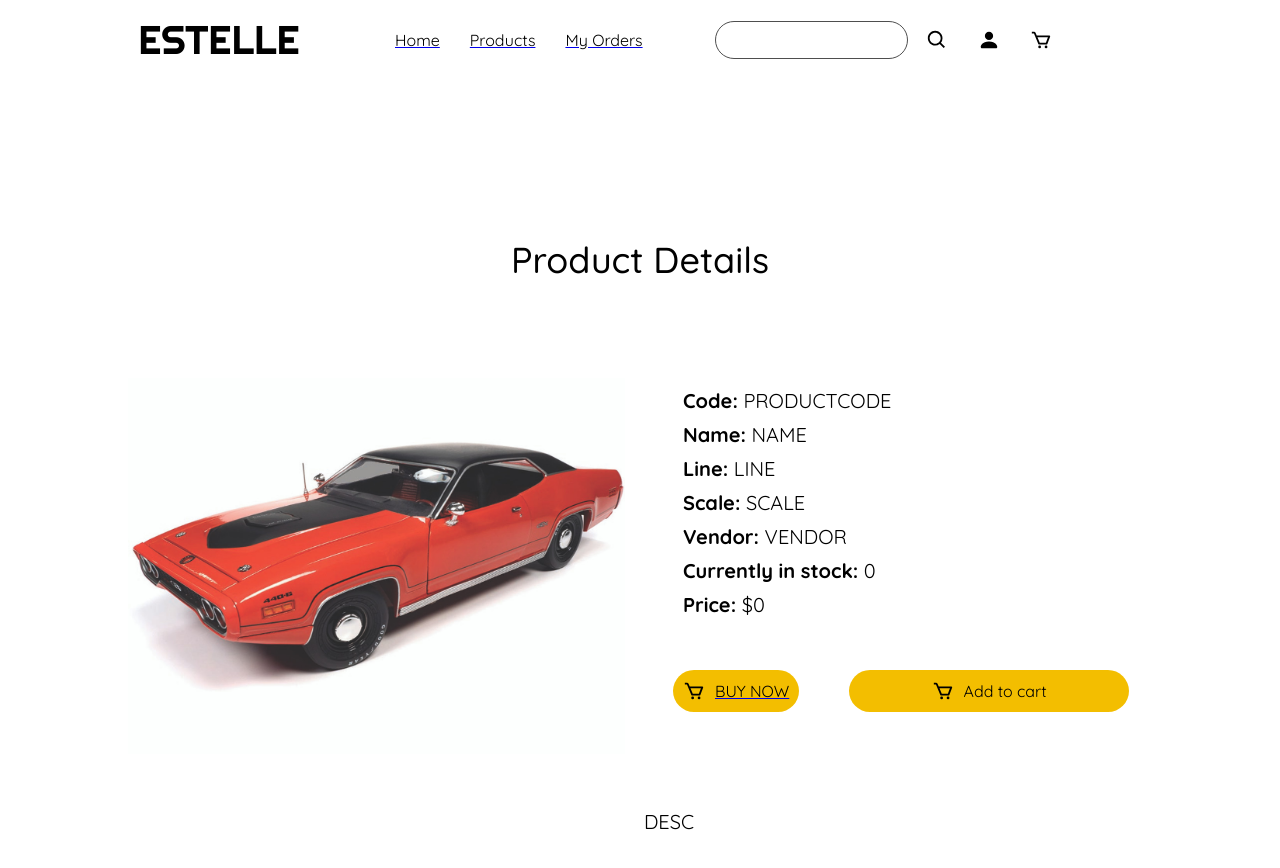
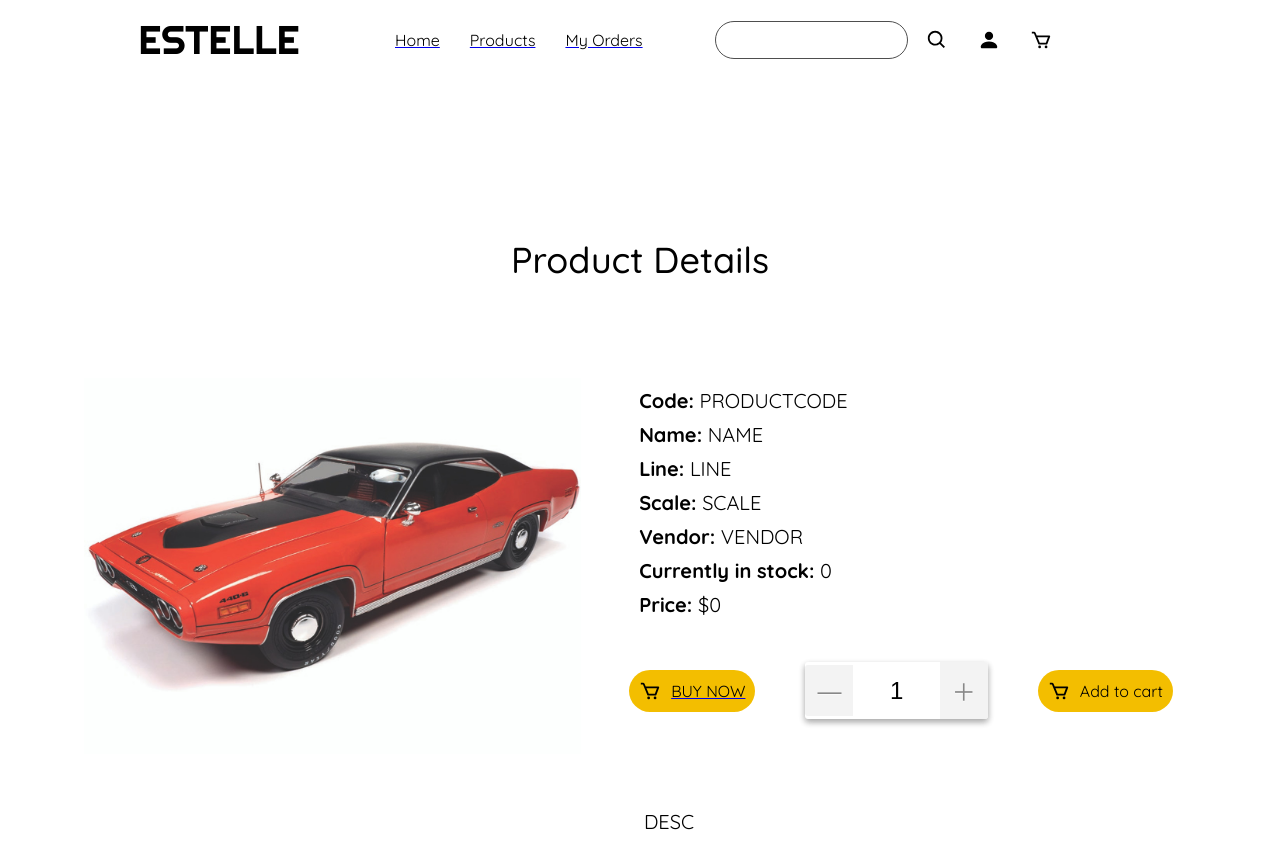
Before and after one commit to iambaangkok/261342-Database-Project-Frontend, a React (Create React App) app: page /product in a window 1280 px wide. Shown: the top 868 px of the page. Built offline with nearby package versions, Linux system fonts and the light colour scheme; no server answers.

Commit message:
Added addToCart with quantity

```diff
--- a/src/components/ProductsProductCard.tsx
+++ b/src/components/ProductsProductCard.tsx
@@ -5,6 +5,7 @@ import { Link, useNavigate } from 'react-router-dom';
 import Button from './Button';
 
 import img1 from '../images/cc_01.jpg';
+import Quantity from './Quantity';
 
 
 type ProductsProductCardProps = {
@@ -25,6 +26,7 @@ function ProductsProductCard(props : ProductsProductCardProps) {
 
     const [updateComponent, setUpdateComponent] = useState<boolean>(true);
 
+
     const navigateToProductDetail = async () =>{
         var url = "http://127.0.0.1:3000/product?productCode=" + props.productCode
         console.log("NAV to " + url)
@@ -40,7 +42,8 @@ function ProductsProductCard(props : ProductsProductCardProps) {
         }else{
             var body = {
                 productCode:props.productCode,
-                remember_token: JSON.parse(localStorage.getItem("Token")!)
+                remember_token: JSON.parse(localStorage.getItem("Token")!),
+                quantity:1
             }
 
             console.log(body)
@@ -53,6 +56,8 @@ function ProductsProductCard(props : ProductsProductCardProps) {
             return resp.data;
         }
     }
+
+
 
     useEffect(() => {
 
--- /dev/null
+++ b/src/components/Quantity.tsx
@@ -0,0 +1,44 @@
+import { useState, useEffect } from 'react';
+import '../css/Quantity.css'
+
+type QuantityType = {
+    exportValueFunction:Function
+}
+
+function Quantity(props:QuantityType) {
+
+    const [value, setValue] = useState<number>(1)
+
+    const increment = () => {
+        setValue(value+1)
+        props.exportValueFunction(value)
+    }
+
+    const decrement = () => {
+        setValue(value-1 > 1 ? value-1 : 1)
+        props.exportValueFunction(value)
+    }
+
+    useEffect(() => {
+        props.exportValueFunction(value)
+    }, [])
+
+    useEffect(() => {
+    }, [value])
+
+    return (
+        <div>
+            <div className="quantity-input">
+                <button className="quantity-input__modifier quantity-input__modifier--left" onClick={decrement}>
+                    &mdash;
+                </button>
+                <input className="quantity-input__screen" type="text" value={value} readOnly/>
+                <button className="quantity-input__modifier quantity-input__modifier--right" onClick={increment}>
+                    &#xff0b;
+                </button>
+            </div>
+        </div>
+    );
+}
+
+export default Quantity;
--- /dev/null
+++ b/src/css/Quantity.css
@@ -0,0 +1,51 @@
+.quantity-input {
+    display: flex;
+    justify-content: center;
+    align-items: center;
+    box-shadow: 0 3px 6px rgba(0, 0, 0, 0.16), 0 3px 6px rgba(0, 0, 0, 0.23);
+    border-radius: 3px;
+  }
+  .quantity-input:focus {
+    background: red;
+  }
+
+  .quantity-input__modifier,
+  .quantity-input__screen {
+    -webkit-user-select: none;
+       -moz-user-select: none;
+        -ms-user-select: none;
+            user-select: none;
+    outline: none;
+  }
+
+  .quantity-input__modifier {
+    padding: 0.7rem;
+    width: 3rem;
+    font-size: 1.5rem;
+    background: #f3f3f3;
+    color: #888;
+    border: 0 solid #dbdbdb;
+    text-align: center;
+    text-shadow: 0 1px 0 rgba(255, 255, 255, 0.6);
+    cursor: pointer;
+  }
+  .quantity-input__modifier:hover {
+    background: #dadada;
+    color: #555555;
+  }
+  .quantity-input__modifier--left {
+    border-radius: 3px 0 0 3px;
+  }
+  .quantity-input__modifier--right {
+    border-radius: 0 3px 3px 0;
+  }
+
+  .quantity-input__screen {
+    width: 4rem;
+    padding: 0.7rem;
+    font-size: 1.5rem;
+    border: 0;
+    border-top: 0 solid #dbdbdb;
+    border-bottom: 0 solid #dbdbdb;
+    text-align: center;
+  }
--- a/src/pages/Home.tsx
+++ b/src/pages/Home.tsx
@@ -52,7 +52,8 @@ function Home() {
         }else{
             var body = {
                 productCode:productCode,
-                remember_token: JSON.parse(localStorage.getItem("Token")!)
+                remember_token: JSON.parse(localStorage.getItem("Token")!),
+                quantity:1
             }
 
             console.log(body)
--- a/src/pages/ProductDetails.tsx
+++ b/src/pages/ProductDetails.tsx
@@ -5,6 +5,7 @@ import { Link, useLocation, useNavigate, useParams, useSearchParams } from 'reac
 import Button from '../components/Button';
 
 import img1 from '../images/cc_01.jpg';
+import Quantity from '../components/Quantity';
 
 type ProductsProductCardProps = {
     productCode: string,
@@ -37,6 +38,8 @@ function ProductDetails() {
         }
     )
 
+    const [quantityValue, setQuantityValue] = useState<number>(1)
+
     const addToCart = async () => {
         var addToCartURL = "http://127.0.0.1:8000/api/addToCart"
 
@@ -46,7 +49,8 @@ function ProductDetails() {
         }else{
             var body = {
                 productCode:productData.productCode,
-                remember_token: JSON.parse(localStorage.getItem("Token")!)
+                remember_token: JSON.parse(localStorage.getItem("Token")!),
+                quantity:quantityValue
             }
 
             console.log(body)
@@ -79,11 +83,15 @@ function ProductDetails() {
         setProductData(tProductData);
     }
 
+    const getQuantityValue = (quantityValue:number) => {
+        setQuantityValue(quantityValue)
+    }
+
     useEffect(() => {
         fetchData().catch(console.error);
     }, [])
     useEffect(() => {
-    }, [productData])
+    }, [productData, quantityValue])
 
 
 
@@ -122,6 +130,8 @@ function ProductDetails() {
                         <Link to="/cart">
                             <Button text={"BUY NOW"} icon={"shopping_cart_outline"} buttonColor={"yellow"} textColor={"black"} func={() => { }}></Button>
                         </Link>
+
+                        <Quantity exportValueFunction={getQuantityValue}></Quantity>
                         <Button text={"Add to cart"} icon={"shopping_cart_outline"} buttonColor={"yellow"} textColor={"black"} func={() => {
                             addToCart();
                         }}></Button>
```
